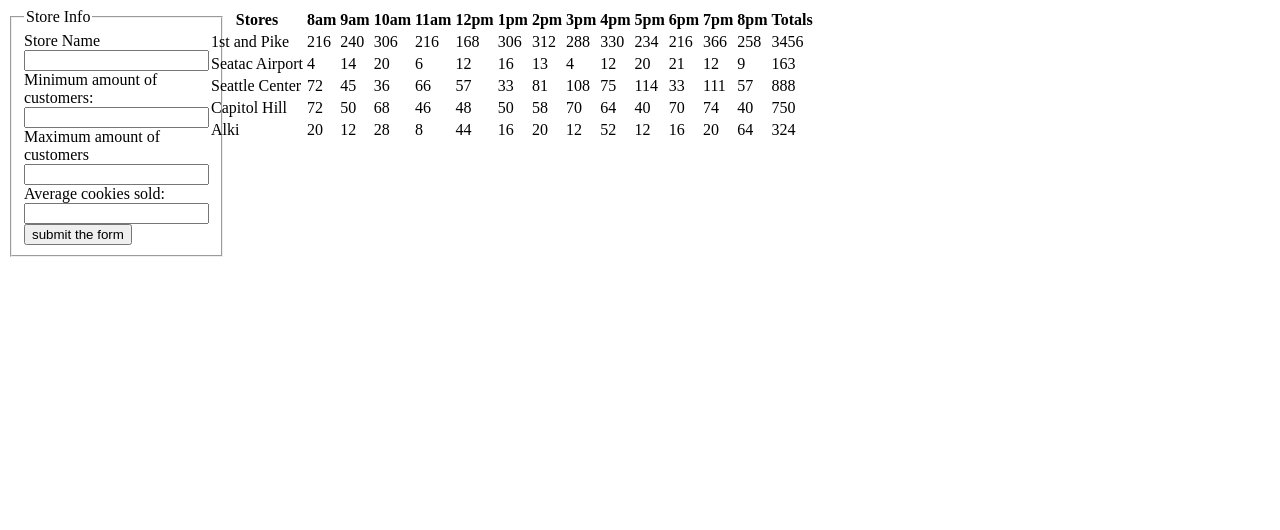
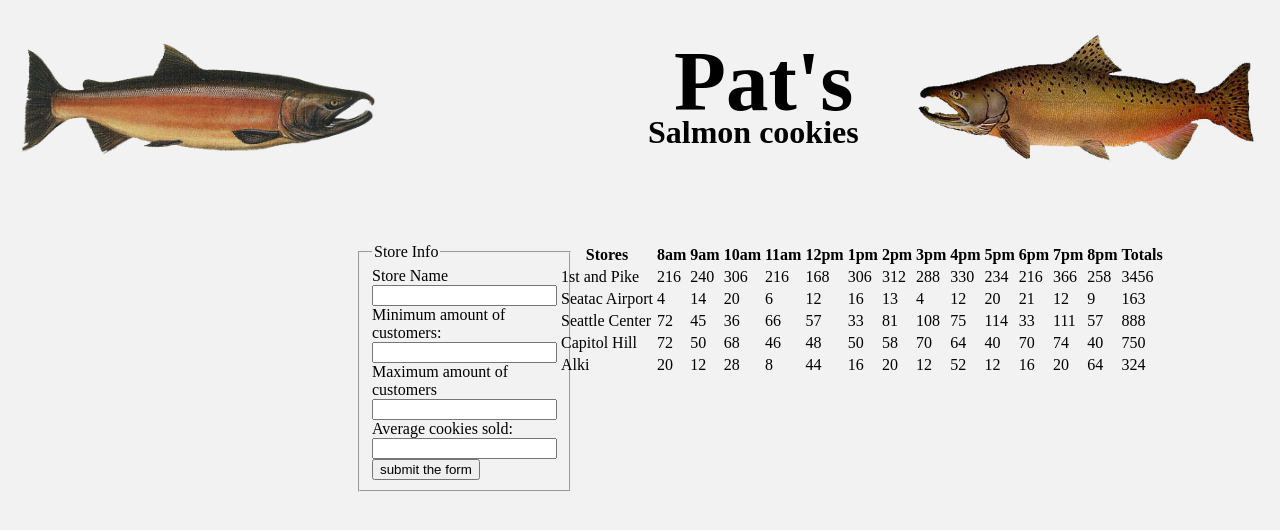
Before and after one commit to janousek77/cookie-stand, a plain HTML site: page sales.html in a window 1280 px wide. Drawn offline with Linux system fonts and the light colour scheme.

Commit message:
made sales page match store page

```diff
--- a/sales.css
+++ b/sales.css
@@ -1,3 +1,42 @@
+body{
+  font-family: 'Bitter', serif;
+  background-color: #F2F2F2;:
+}
+
+header{
+  position: relative;
+  height: 235px;
+}
+
+h1, h2{
+  position: absolute;
+}
+
+h2{
+  top: -47px;
+  left: 666px;
+  font-size: 85px;
+}
+
+h1{
+  top: 85px;
+  left: 640px;
+}
+
+#salmon {
+    width: 28%;
+    left: 1%;
+    top: 35px;
+    position: absolute;
+}
+
+#chinook {
+  width: 27.5%;
+  right: 1%;
+  top: 23px;
+  position: absolute;
+}
+
 section{
   float: left;
   width: 200px;
@@ -5,8 +44,10 @@ section{
 
 fieldset {
     width: 50px;
+    margin-left: 350px;
 }
 
 table{
   float: left;
+  margin-left: 350px;
 }
--- a/sales.html
+++ b/sales.html
@@ -6,6 +6,12 @@
     <link rel="stylesheet" type="text/css" href="sales.css"/>
   </head>
   <body>
+    <header>
+      <img src="salmon.png" id="salmon">
+      <h2>Pat's</h2>
+      <h1>Salmon cookies</h1>
+      <img src="chinook2.jpg" id="chinook">
+      </header>
     <section>
         <form action="" method="post" id="the-form">
         <fieldset>
```
